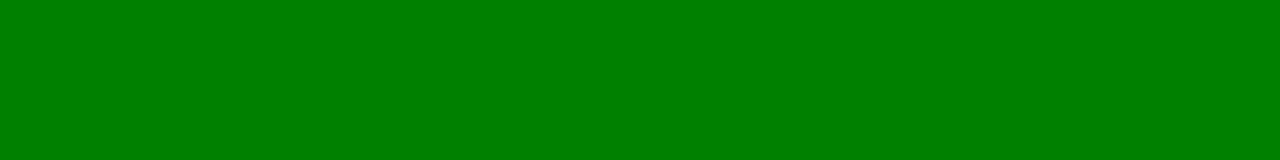
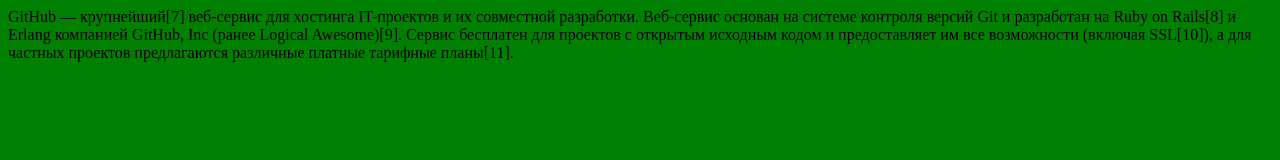
Before and after one commit to maxtopchii/hub_01, a plain HTML site: page index.html in a window 1280 px wide. Drawn offline with Linux system fonts and the light colour scheme.

Commit message:
Revert "create index.html"
This reverts commit 42b225b1eecee729dd395c0593382f04d3ebafb5.

```diff
--- a/index.html
+++ b/index.html
@@ -7,6 +7,11 @@
 
 </head>
 <body>
+<div>
+	GitHub — крупнейший[7] веб-сервис для хостинга IT-проектов и их совместной разработки.
+
+Веб-сервис основан на системе контроля версий Git и разработан на Ruby on Rails[8] и Erlang компанией GitHub, Inc (ранее Logical Awesome)[9]. Сервис бесплатен для проектов с открытым исходным кодом и предоставляет им все возможности (включая SSL[10]), а для частных проектов предлагаются различные платные тарифные планы[11].
+</div>
 
 </body>
 </html>
```
